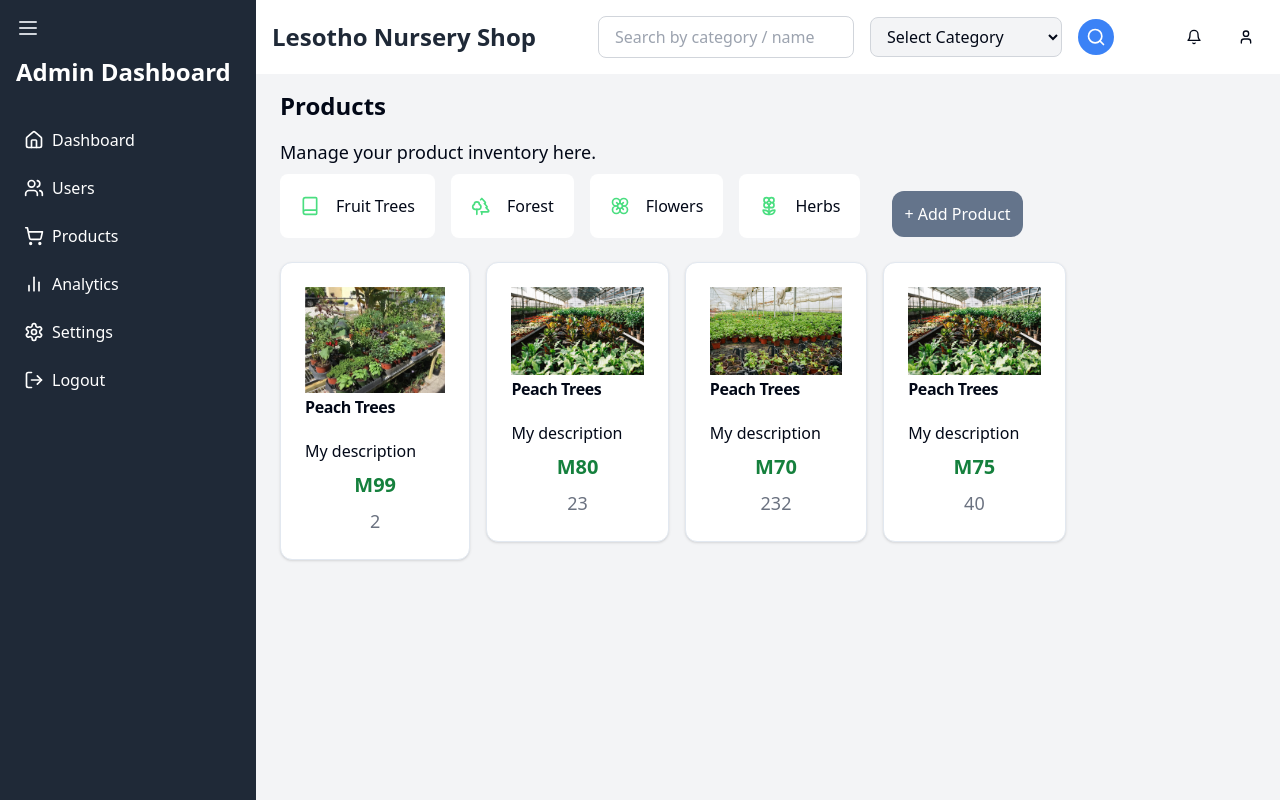
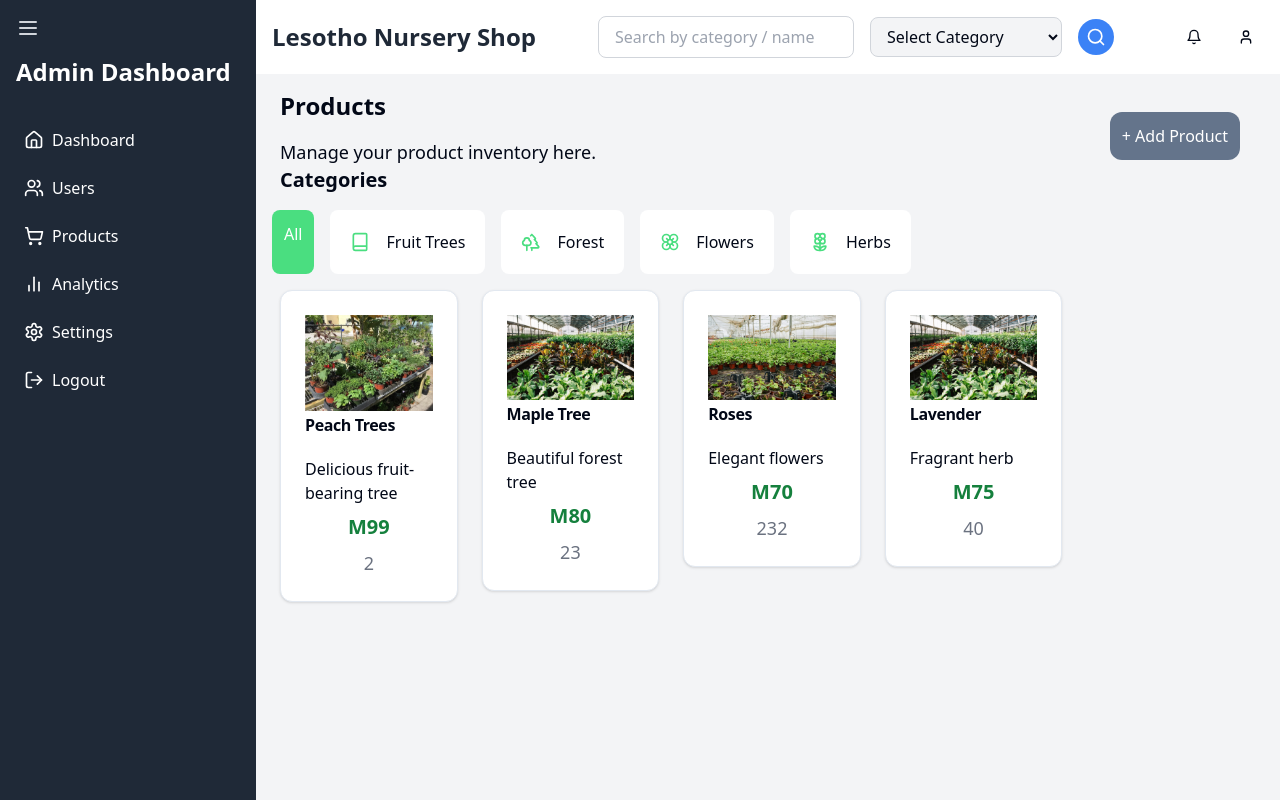
Before and after one commit to tefots/electron-js-testing, a Next.js app: page /pages/Products in a window 1280 px wide. Built offline with nearby package versions, Linux system fonts and the light colour scheme.

Commit message:
responsiveness and adding new items

```diff
--- a/app/components/SidebarComponents/Products.tsx
+++ b/app/components/SidebarComponents/Products.tsx
@@ -1,20 +1,27 @@
 import { Card, CardHeader, CardTitle } from "@/components/ui/card";
 
-interface productProps {
-  title: String,
-  icon: React.ReactNode
+interface ProductProps {
+  title: string;
+  icon: React.ReactNode;
+  onClick: () => void;
+  isActive: boolean;
 }
-export default function ProductsPage({title, icon}: productProps ) {
-    return (
-      <div className="p-2">
-        {/* top of the products that provides the description*/}
 
-        <div className="flex flex-row rounded-lg bg-white p-5 space-x-4 items-center">
-          <div className="card-header">
-            {icon}
-          </div>
-          <div className="card-title"> {title}</div>
-        </div>
-      </div>
-    );
-  }
+export default function ProductsPage({
+  title,
+  icon,
+  onClick,
+  isActive,
+}: ProductProps) {
+  return (
+    <div
+      onClick={onClick}
+      className={`cursor-pointer flex flex-row rounded-lg p-5 space-x-4 items-center ${
+        isActive ? "bg-green-400 text-white" : "bg-white"
+      }`}
+    >
+      <div className="card-header">{icon}</div>
+      <div className="card-title">{title}</div>
+    </div>
+  );
+}
--- a/app/components/SidebarComponents/productsCards.tsx
+++ b/app/components/SidebarComponents/productsCards.tsx
@@ -32,7 +32,6 @@ interface productProps{
                     </div>
                 </CardContent>
             </Card>
-
             </div>
         )
     }
--- a/app/pages/Products/page.tsx
+++ b/app/pages/Products/page.tsx
@@ -1,96 +1,146 @@
 "use client";
-import { DashboardLayout } from "@/app/components/DashboardComponents/DashboardLayout"
-import ProductsPage from "@/app/components/SidebarComponents/Products"
-import ProductsCards from "@/app/components/SidebarComponents/productsCards"
-import { Book, Flower, Flower2, Heart, PencilIcon, Settings, Trees } from "lucide-react"
-import Image from "next/image"
+import { useState } from "react";
+import { DashboardLayout } from "@/app/components/DashboardComponents/DashboardLayout";
+import ProductsPage from "@/app/components/SidebarComponents/Products";
+import ProductsCards from "@/app/components/SidebarComponents/productsCards";
+import { Book, Flower, Flower2, Trees } from "lucide-react";
+import Image from "next/image";
 import Link from "next/link";
-import { useRouter } from "next/navigation"
+import { useRouter } from "next/navigation";
 
-import { title } from "process"
+export default function Products() {
+  const [activeCategory, setActiveCategory] = useState<string>("All");
 
+  // Define product data
+  const products = [
+    {
+      image: "/m2.png",
+      title: "Peach Trees",
+      description: "Delicious fruit-bearing tree",
+      category: "Fruit Trees",
+      quantity: 2,
+      pricePerProduct: "M99",
+    },
+    {
+      image: "/n1.jpg",
+      title: "Maple Tree",
+      description: "Beautiful forest tree",
+      category: "Forest",
+      quantity: 23,
+      pricePerProduct: "M80",
+    },
+    {
+      image: "/n3.jpeg",
+      title: "Roses",
+      description: "Elegant flowers",
+      category: "Flowers",
+      quantity: 232,
+      pricePerProduct: "M70",
+    },
+    {
+      image: "/n1.jpg",
+      title: "Lavender",
+      description: "Fragrant herb",
+      category: "Herbs",
+      quantity: 40,
+      pricePerProduct: "M75",
+    },
+  ];
 
-export default function Products (){
+  // Filter products based on active category
+  const filteredProducts =
+    activeCategory === "All"
+      ? products
+      : products.filter((product) => product.category === activeCategory);
 
-    // defining method to add product into the database
-    function addProduct(){
-        const route = useRouter();
-        route.push('/pages/Products/Add');
-    }
-    return(
+  // Handle category click
+  const handleCategoryClick = (category: string) => {
+    setActiveCategory(category);
+  };
+
+  return (
     <>
-        <DashboardLayout >
-            <div className="mx-2">
+      <DashboardLayout>
+        <div className="flex justify-between">
+        <div className="mx-2 flex flex-col justify-start">
           <h1 className="text-2xl font-bold mb-4">Products</h1>
           <p className="text-lg">Manage your product inventory here.</p>
-
         </div>
-
-        <div className="flex flex-col md:flex-row font-medium">
-            <ProductsPage icon={<Book size= {20} className="text-green-400"/> } title ="Fruit Trees" />
-            <ProductsPage icon={<Trees size= {20} className="text-green-400"/> } title ="Forest" />
-            <ProductsPage icon={<Flower size= {20} className="text-green-400"/> } title ="Flowers" />
-            <ProductsPage icon={<Flower2 size= {20} className="text-green-400"/> } title ="Herbs" />
-
-        <div className="mt-9">
-            <Link className="mx-6 bg-slate-500 text-white p-3 rounded-xl" href={'/pages/Products/add'} passHref>
+        {/* Add Product Button */}
+        <div className="flex justify-end items-center  mt-4 ">
+            <Link
+                className="mx-6  bg-slate-500 text-white p-3 rounded-xl"
+                href={"/pages/Products/add"}
+                passHref
+            >
                 + Add Product
             </Link>
             </div>
         </div>
+        {/* categories */}
+        <div className="mx-2">
+            <h1 className="font-semibold text-xl">Categories</h1>
+        </div>
 
-        {/* products cards with images and numbers */}
-        <div className="grid md:grid-cols-4 lg:grid-cols-5 sm:grid-cols-1 mt-4 max-w-5xl space-x-4">
-            <ProductsCards image={
+        {/* Categories */}
+        <div className="flex flex-wrap font-medium gap-4 mt-4">
+          <div
+            className={`cursor-pointer p-3 rounded-lg ${
+              activeCategory === "All" ? "bg-green-400 text-white" : "bg-gray-200"
+            }`}
+            onClick={() => handleCategoryClick("All")}
+          >
+            All
+          </div>
+          <ProductsPage
+            icon={<Book size={20} className="text-green-400" />}
+            title="Fruit Trees"
+            onClick={() => handleCategoryClick("Fruit Trees")}
+            isActive={activeCategory === "Fruit Trees"}
+          />
+          <ProductsPage
+            icon={<Trees size={20} className="text-green-400" />}
+            title="Forest"
+            onClick={() => handleCategoryClick("Forest")}
+            isActive={activeCategory === "Forest"}
+          />
+          <ProductsPage
+            icon={<Flower size={20} className="text-green-400" />}
+            title="Flowers"
+            onClick={() => handleCategoryClick("Flowers")}
+            isActive={activeCategory === "Flowers"}
+          />
+          <ProductsPage
+            icon={<Flower2 size={20} className="text-green-400" />}
+            title="Herbs"
+            onClick={() => handleCategoryClick("Herbs")}
+            isActive={activeCategory === "Herbs"}
+          />
+        </div>
+
+
+
+        {/* Product Cards */}
+        <div className="grid md:grid-cols-4 lg:grid-cols-5 sm:grid-cols-1 mt-4 max-w-5xl gap-4">
+          {filteredProducts.map((product, index) => (
+            <ProductsCards
+              key={index}
+              image={
                 <Image
-                src={'/m2.png'}
+                  src={product.image}
                   width={200}
                   height={200}
-                alt="Image on the top of Card"
-                />}
-                title={"Peach Trees"}
-                description={"My description"}
-                pricePerProduct={"M99" }
-                quantity={2}
+                  alt={`Image of ${product.title}`}
                 />
-
-            <ProductsCards image={
-                <Image
-                src={'/n1.jpg'}
-                width={200}
-                height={200}
-                alt="Image on the top of Card"
-                />}
-                title={"Peach Trees"}
-                description={"My description"}
-                quantity={23}
-                pricePerProduct={"M80"}/>
-
-            <ProductsCards image={
-                <Image
-                src={'/n3.jpeg'}
-                width={200}
-                height={200}
-                alt="Image on the top of Card"
-                />}
-                title={"Peach Trees"}
-                description={"My description"}
-                quantity={232}
-                pricePerProduct={"M70" } />
-
-            <ProductsCards image={
-                <Image
-                src={'/n1.jpg'}
-                width={200}
-                height={200}
-                alt="Image on the top of Card"
-                />}
-                title={"Peach Trees"}
-                description={"My description"}
-                quantity={40}
-                pricePerProduct={"M75"} />
+              }
+              title={product.title}
+              description={product.description}
+              quantity={product.quantity}
+              pricePerProduct={product.pricePerProduct}
+            />
+          ))}
         </div>
       </DashboardLayout>
     </>
-    )
+  );
 }
```
Lines whose indentation alone changed are shown as unchanged.
